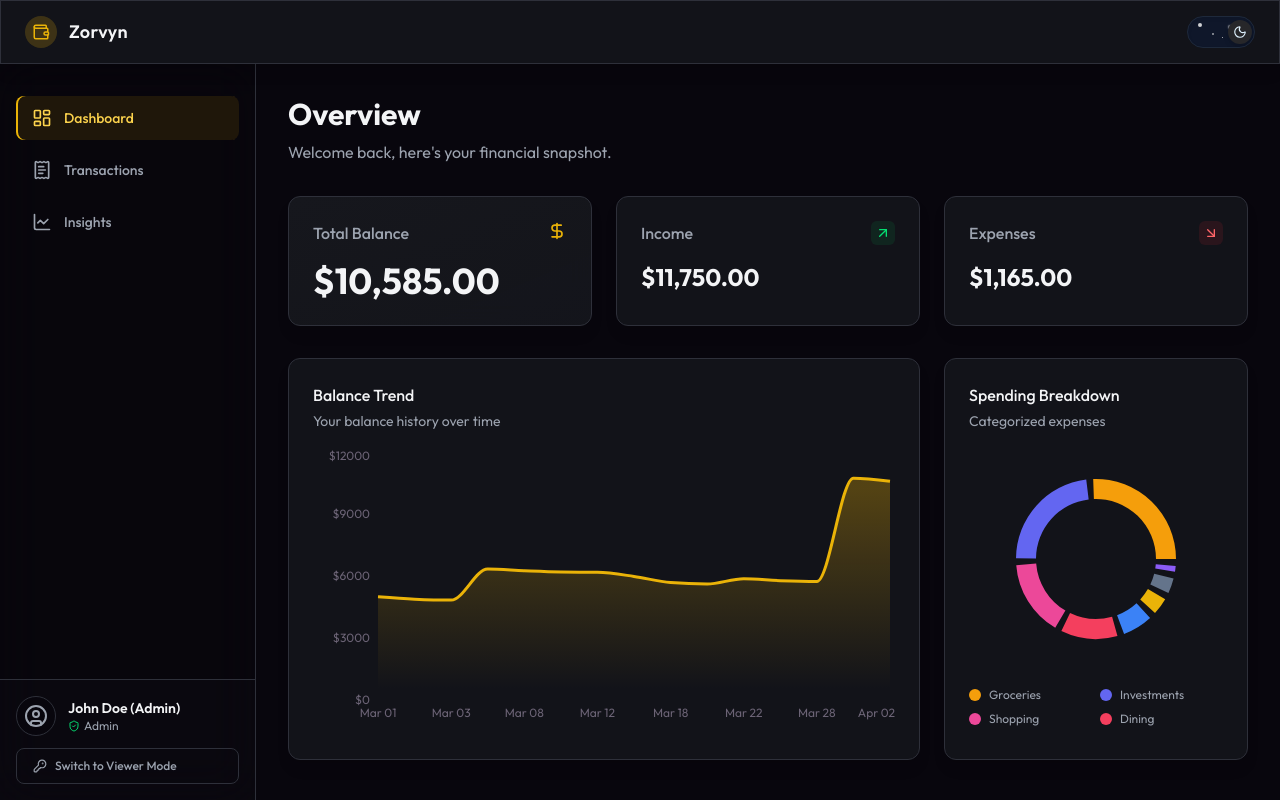
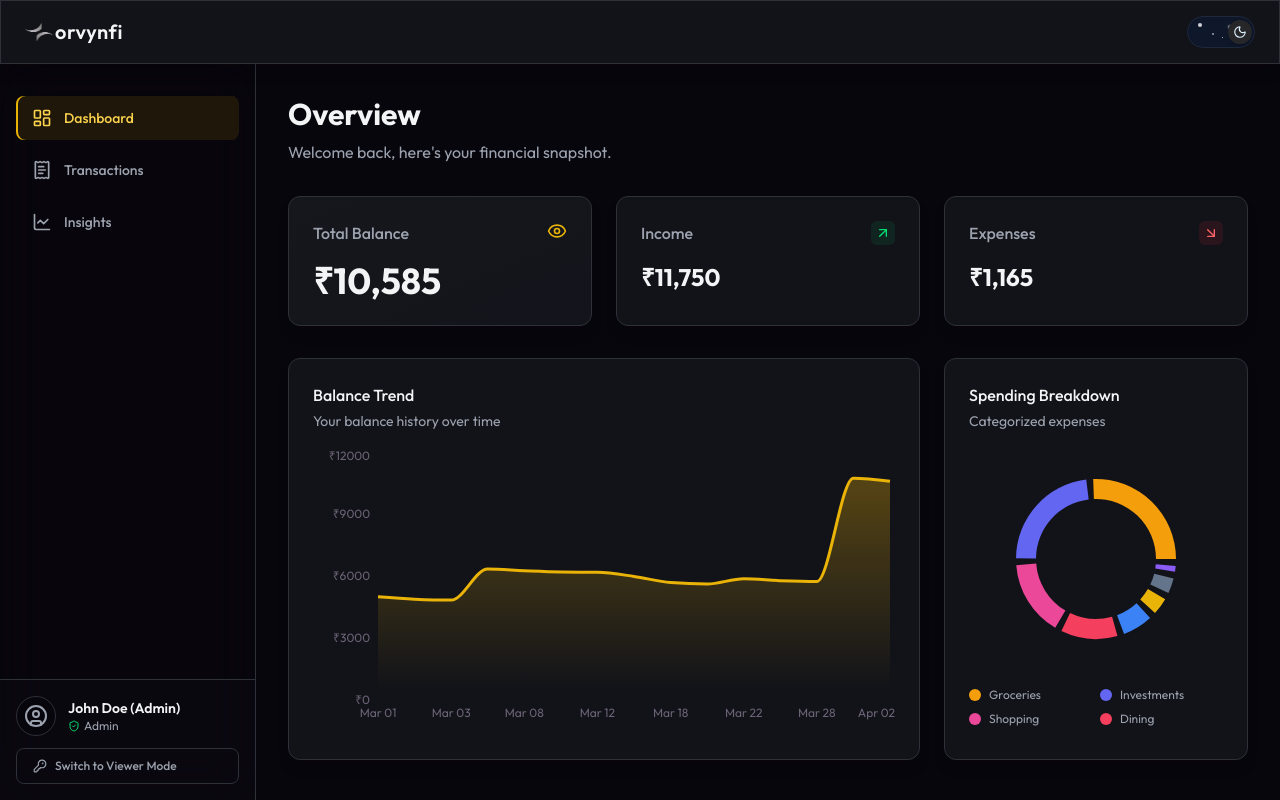
Before and after one commit to XSTRANGER-7/zorvyn-fi, a React (Vite) app: page / in a window 1280 px wide. Built offline with nearby package versions, Linux system fonts and the light colour scheme.

Commit message:
balance hiding icon added

```diff
--- a/src/components/charts/BalanceChart.tsx
+++ b/src/components/charts/BalanceChart.tsx
@@ -43,7 +43,7 @@ export function BalanceChart() {
             fontSize={12}
             tickLine={false}
             axisLine={false}
-            tickFormatter={(value) => `$${value}`}
+            tickFormatter={(value) => `₹${value}`}
           />
           <Tooltip
             contentStyle={{ backgroundColor: '#16171d', borderColor: '#2e303a', borderRadius: '8px' }}
--- a/src/components/layout/Navbar.tsx
+++ b/src/components/layout/Navbar.tsx
@@ -1,14 +1,14 @@
-import { Wallet } from 'lucide-react';
 import { ThemeToggle } from './ThemeToggle';
 
 export function Navbar() {
   return (
     <header className="fixed top-0 left-0 right-0 h-16 border-b border-finance-border glass z-50 px-6 flex items-center justify-between">
-      <div className="flex items-center gap-3">
-        <div className="w-8 h-8 rounded-full bg-finance-accent/20 flex items-center justify-center">
-          <Wallet size={18} className="text-finance-accent" />
-        </div>
-        <span className="font-semibold text-lg tracking-wide">Zorvyn</span>
+      <div
+        className="flex items-center gap-1 cursor-pointer"
+        onClick={() => window.location.reload()}
+      >
+        <img src="/favicon.png" alt="Z" className="w-7 h-7 object-contain" />
+        <span className="font-semibold text-xl tracking-wide -ml-0.5">orvynfi</span>
       </div>
 
       <div className="flex items-center gap-4">
--- a/src/pages/Dashboard.tsx
+++ b/src/pages/Dashboard.tsx
@@ -1,13 +1,14 @@
-import { useMemo } from 'react';
+import { useMemo, useState } from 'react';
 import { Card } from '../components/ui/Card';
 import { BalanceChart } from '../components/charts/BalanceChart';
 import { CategoryChart } from '../components/charts/CategoryChart';
 import { formatCurrency } from '../utils/helpers';
 import { useTransactionStore } from '../store/useTransactionStore';
-import { ArrowUpRight, ArrowDownRight, DollarSign } from 'lucide-react';
+import { ArrowUpRight, ArrowDownRight, Eye, EyeOff } from 'lucide-react';
 
 export function Dashboard() {
   const { transactions } = useTransactionStore();
+  const [showBalance, setShowBalance] = useState(true);
 
   const stats = useMemo(() => {
     let income = 0;
@@ -35,9 +36,15 @@ export function Dashboard() {
         <Card glow className="bg-gradient-to-br from-finance-card to-finance-card/50">
           <div className="flex justify-between items-start text-finance-textMuted mb-4">
             <h3 className="font-medium">Total Balance</h3>
-            <DollarSign size={20} className="text-finance-accent" />
+            <button
+              onClick={() => setShowBalance(!showBalance)}
+              className="text-finance-accent hover:text-finance-accentDark transition-colors cursor-pointer"
+              aria-label={showBalance ? "Hide balance" : "Show balance"}
+            >
+              {showBalance ? <Eye size={20} /> : <EyeOff size={20} />}
+            </button>
           </div>
-          <p className="text-4xl font-bold">{formatCurrency(stats.balance)}</p>
+          <p className="text-4xl font-bold">{showBalance ? formatCurrency(stats.balance) : '****'}</p>
         </Card>
 
         <Card glow>
--- a/src/utils/helpers.ts
+++ b/src/utils/helpers.ts
@@ -6,8 +6,9 @@ export function cn(...inputs: ClassValue[]) {
 }
 
 export function formatCurrency(amount: number) {
-  return new Intl.NumberFormat('en-US', {
+  return new Intl.NumberFormat('en-IN', {
     style: 'currency',
-    currency: 'USD',
+    currency: 'INR',
+    maximumFractionDigits: 0,
   }).format(amount);
 }
```
